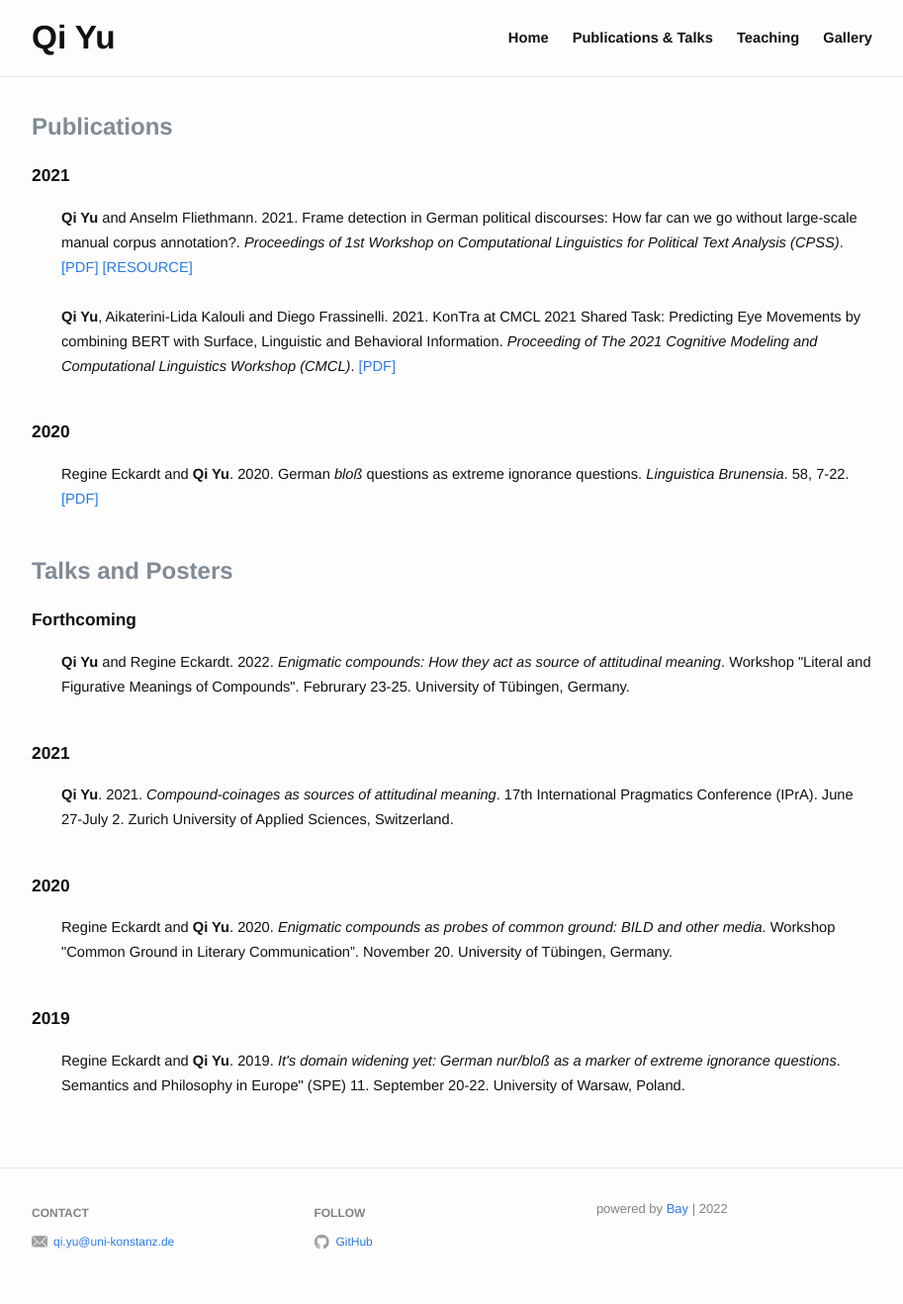
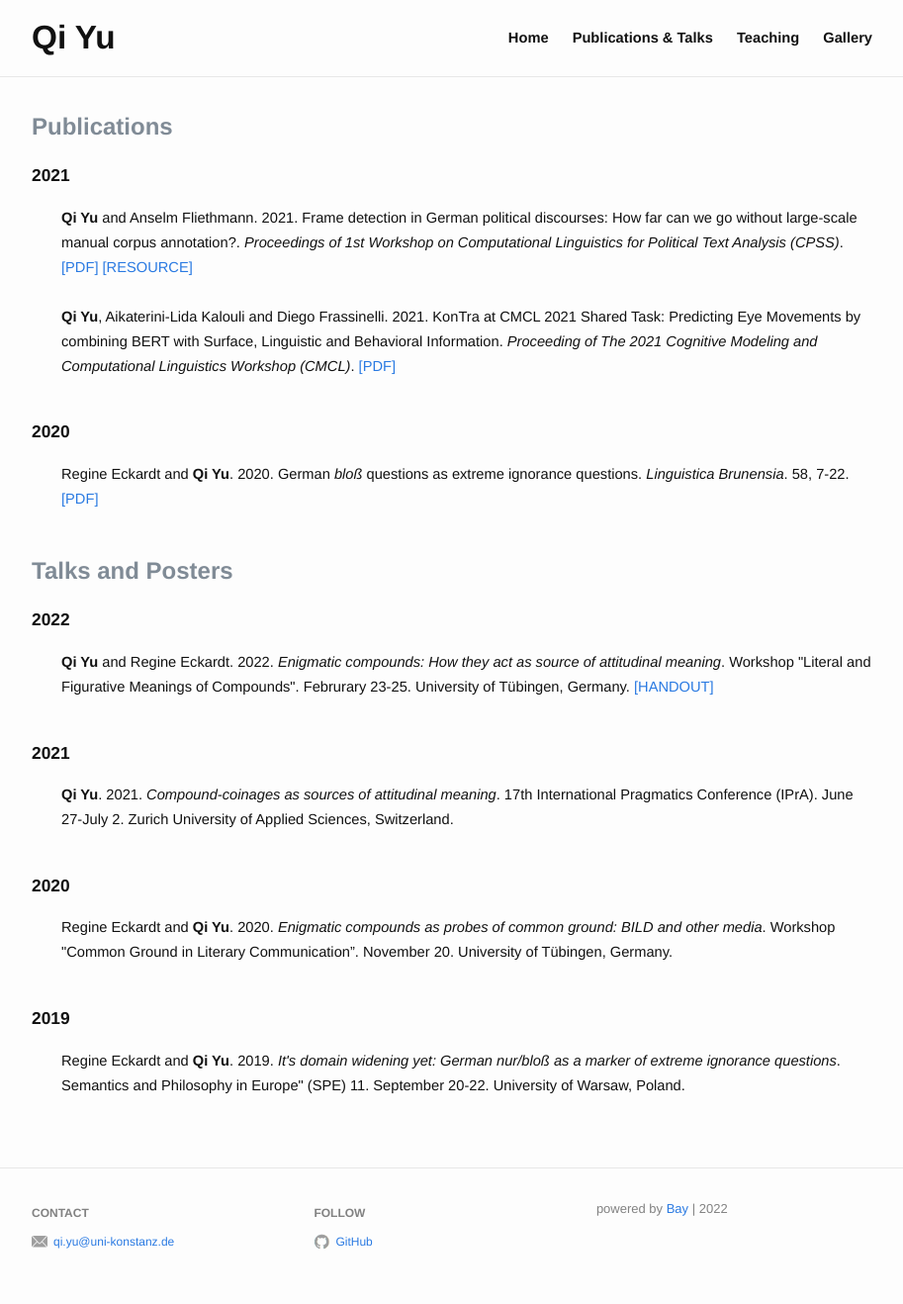
Before and after one commit to qi-yu/qi-yu.github.io, a Jekyll site: the page built from publication.md, in a window 1280 px wide. Shown: the whole page at 99% size, without its empty margins (183-1096 px from the left). Built offline with Jekyll 4.4.1, drawn with Linux system fonts in a browser that asks for light colours.

Commit message:
updated talks

```diff
--- a/_layouts/publication.html
+++ b/_layouts/publication.html
@@ -38,6 +38,9 @@
               {% if item.resource and item.resource != "" and item.resource != nil %}
                 <a href="{{ item.resource }}" target="_blank">[RESOURCE]</a>
               {% endif %}
+              {% if item.handout and item.handout != "" and item.handout != nil %}
+                <a href="{{ item.handout }}" target="_blank">[HANDOUT]</a>
+              {% endif %}
             <br><br>
             <!--/li-->
           {% endfor %} <!-- section.items -->
--- a/publication.md
+++ b/publication.md
@@ -29,13 +29,14 @@ categories:
 
   - name: Talks and Posters
     sections:
-      - year: Forthcoming
+      - year: 2022
         items:
           - title: <em>Enigmatic compounds&#58; How they act as source of attitudinal meaning</em>
             authors: <b>Qi Yu</b> and Regine Eckardt
             year: 2022
             workshop: Workshop "Literal and Figurative Meanings of Compounds"
             note: Februrary 23-25. University of Tübingen, Germany
+            handout: /assets/pdf/2022_DGfS.pdf
 
       - year: 2021
         items:
```
Also changed, not shown: 10 other files.
